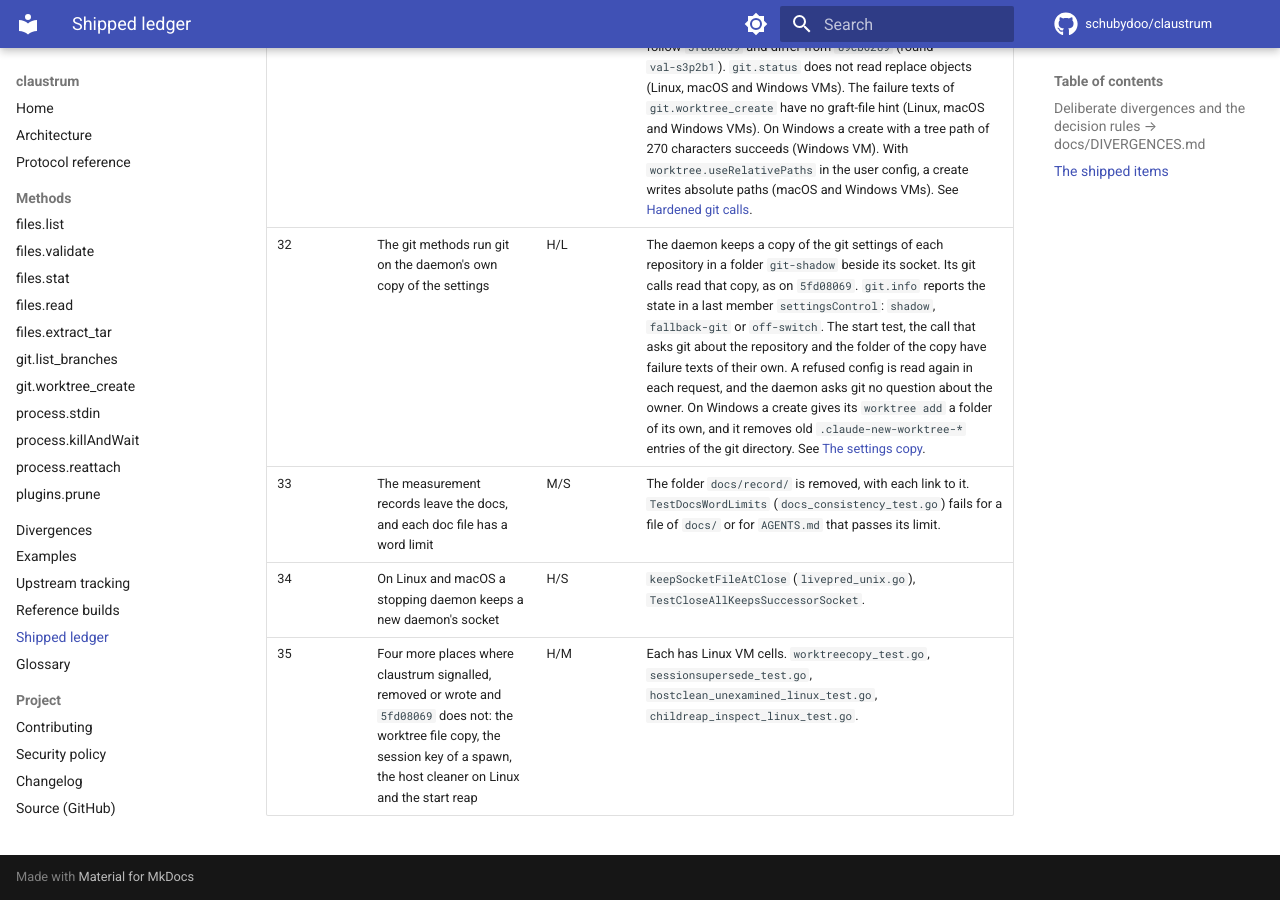
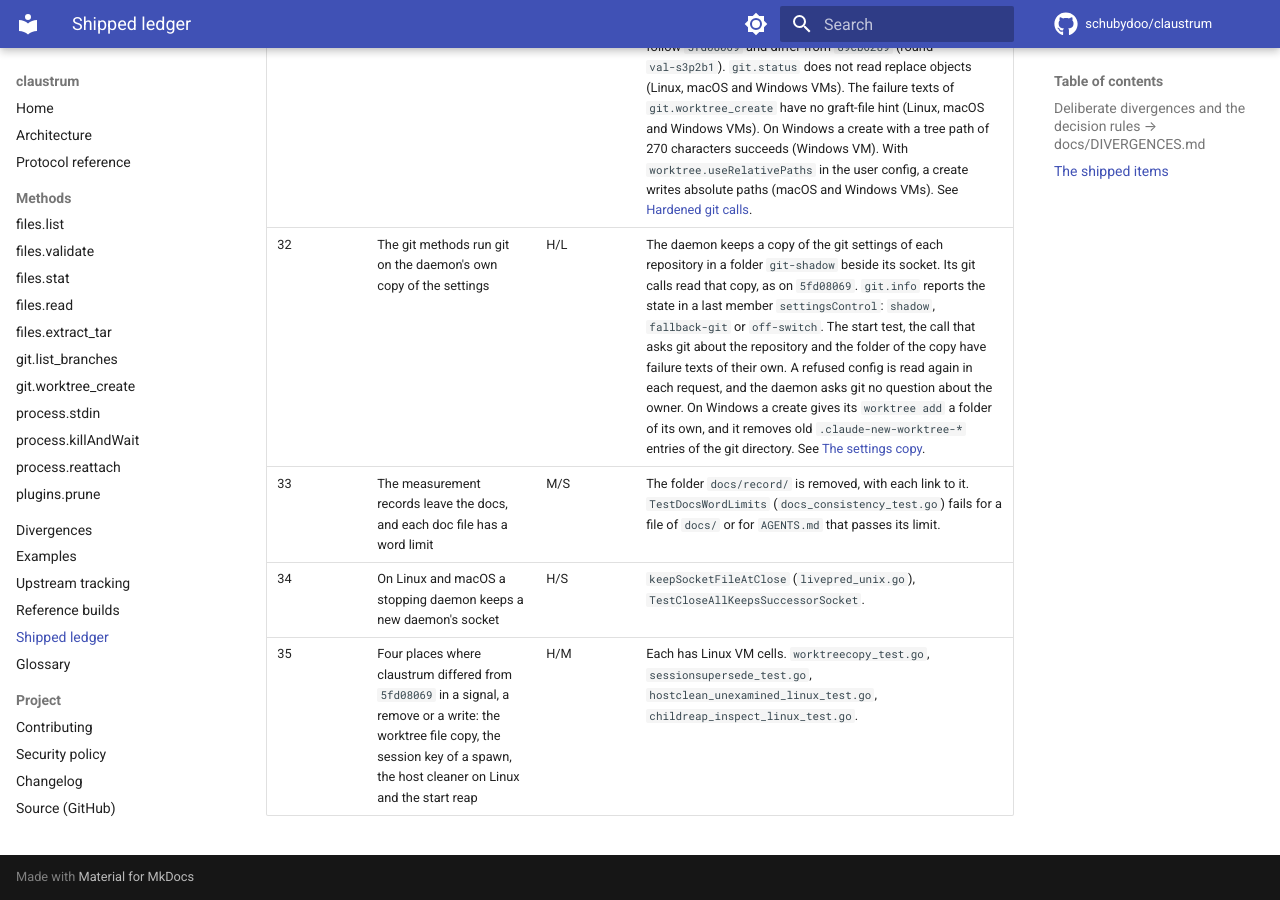
Before and after one commit to schubydoo/claustrum, an MkDocs documentation site: the page built from docs/IMPROVEMENTS.md, in a window 1280 px wide and 900 px high, scrolled down 4598 px. Built offline with MkDocs 1.6.1 and Material for MkDocs 9.7.7, drawn with Linux system fonts in a browser that asks for light colours; comment, search, counter and statistics services are not loaded.

Commit message:
docs: say that the four places differed, in both directions
In two cells claustrum sent no signal or went on where 5fd08069 does not. The row now says that the two differed.

Co-Authored-By: Claude Opus 5.5 <noreply@anthropic.com>

```diff
--- a/docs/IMPROVEMENTS.md
+++ b/docs/IMPROVEMENTS.md
@@ -67,4 +67,4 @@ split condensed the full measurement and correction notes out of this table.
 | 32 | The git methods run git on the daemon's own copy of the settings | H/L | The daemon keeps a copy of the git settings of each repository in a folder `git-shadow` beside its socket. Its git calls read that copy, as on `5fd08069`. `git.info` reports the state in a last member `settingsControl`: `shadow`, `fallback-git` or `off-switch`. The start test, the call that asks git about the repository and the folder of the copy have failure texts of their own. A refused config is read again in each request, and the daemon asks git no question about the owner. On Windows a create gives its `worktree add` a folder of its own, and it removes old `.claude-new-worktree-*` entries of the git directory. See [The settings copy](PROTOCOL.md#the-settings-copy). |
 | 33 | The measurement records leave the docs, and each doc file has a word limit | M/S | The folder `docs/record/` is removed, with each link to it. `TestDocsWordLimits` (`docs_consistency_test.go`) fails for a file of `docs/` or for `AGENTS.md` that passes its limit. |
 | 34 | On Linux and macOS a stopping daemon keeps a new daemon's socket | H/S | `keepSocketFileAtClose` (`livepred_unix.go`), `TestCloseAllKeepsSuccessorSocket`. |
-| 35 | Four more places where claustrum signalled, removed or wrote and `5fd08069` does not: the worktree file copy, the session key of a spawn, the host cleaner on Linux and the start reap | H/M | Each has Linux VM cells. `worktreecopy_test.go`, `sessionsupersede_test.go`, `hostclean_unexamined_linux_test.go`, `childreap_inspect_linux_test.go`. |
+| 35 | Four places where claustrum differed from `5fd08069` in a signal, a remove or a write: the worktree file copy, the session key of a spawn, the host cleaner on Linux and the start reap | H/M | Each has Linux VM cells. `worktreecopy_test.go`, `sessionsupersede_test.go`, `hostclean_unexamined_linux_test.go`, `childreap_inspect_linux_test.go`. |
```
